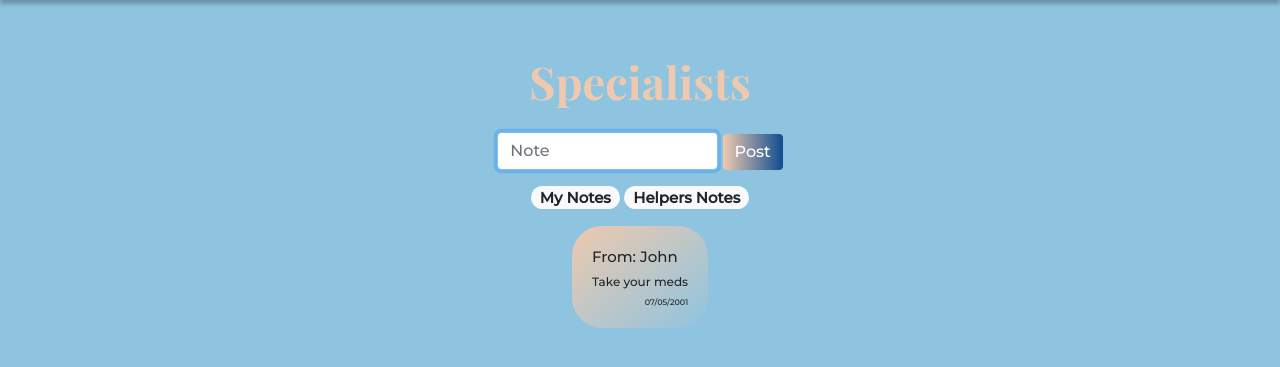
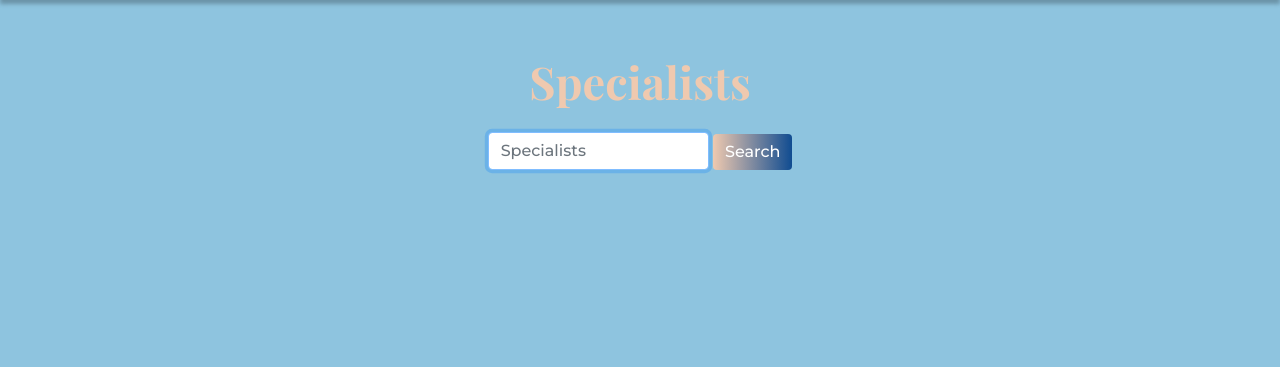
Before and after one commit to Simaom23/HelBrain, a Flask app: page /specialists in a window 1280 px wide. Shown: the part 64-431 px from the top of the page. Run offline with Flask 2, Linux system fonts and the light colour scheme; grey boxes are pictures that could not be loaded.

Commit message:
Updated Templates

```diff
--- a/app.py
+++ b/app.py
@@ -134,7 +134,9 @@ def helper_register():
 
     # User reached route via GET (as by clicking a link or via redirect)
     else:
-        return render_template("helper-register.html")
+        db.execute("SELECT name FROM specialty")
+        specialtys = db.fetchall()
+        return render_template("helper-register.html", specialtys=specialtys)
 
 
 @ app.route("/user-register", methods=["GET", "POST"])
--- a/templates/specialists.html
+++ b/templates/specialists.html
@@ -9,46 +9,13 @@ block main %}
       autocomplete="off"
       autofocus
       class="form-control"
-      name="note"
-      placeholder="Note"
+      name="specialist"
+      placeholder="Specialists"
       type="text"
     />
-    <button class="btn btn-primary gradient" type="submit">Post</button>
+    <button class="btn btn-primary gradient" type="submit">Search</button>
   </form>
 </div>
-<div class="form-group">
-  <form action="/user-index" method="get">
-    <button
-      class="badge badge-pill badge-light button-pill"
-      name="my-notes"
-      type="submit"
-    >
-      My Notes
-    </button>
-    <button
-      class="badge badge-pill badge-light button-pill"
-      name="helpers-notes"
-      type="submit"
-    >
-      Helpers Notes
-    </button>
-  </form>
-</div>
-<div class="form-group">
-  <div class="card text-center card-notes">
-    <div class="card-body">
-      <div class="notes-from">
-        From: John
-        <div />
-        <div class="notes-note">
-          Take your meds
-          <div />
-          <div class="notes-date">
-            07/05/2001
-            <div />
-          </div>
-        </div>
-      </div>
       {% endblock %}
     </div>
   </div>
```
Also changed, not shown: templates/helper-register.html (+8 -0 lines), templates/user-index.html (+32 -1 lines).
